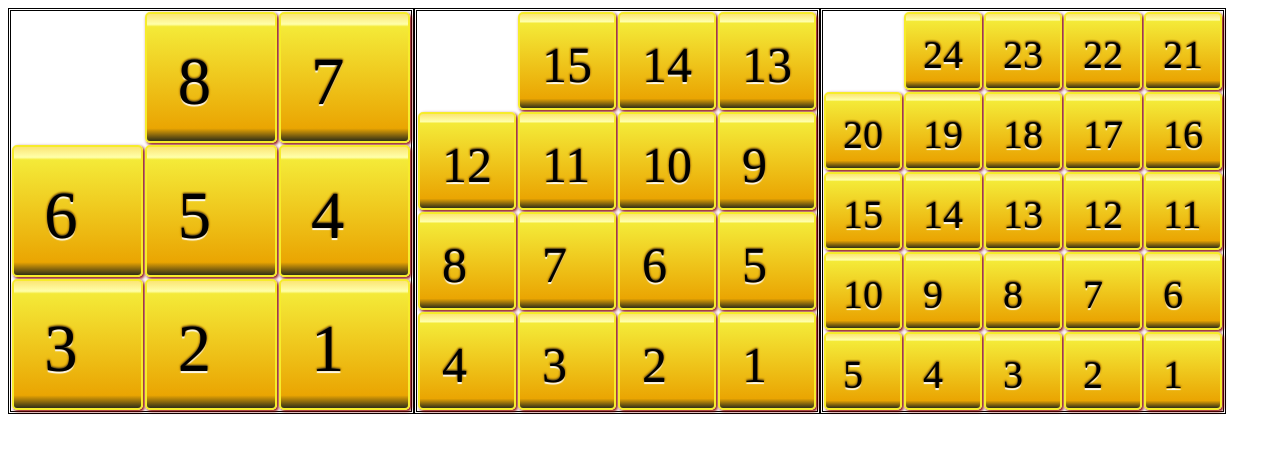
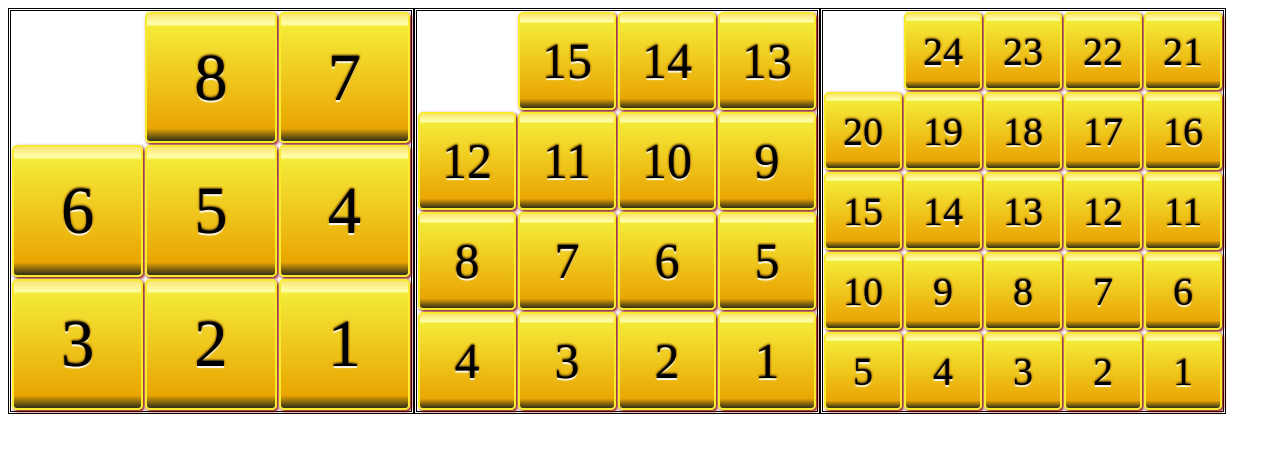
Before and after one commit to brabadan/brabadan.github.io, a PHP site: page /pyatnashki/pyatnashki.html in a window 1280 px wide. Shown: the top 453 px of the page. Run offline with PHP 8.4, Linux system fonts and the light colour scheme.

Commit message:
Pyatnashki: fix style

```diff
--- a/pyatnashki/test.css
+++ b/pyatnashki/test.css
@@ -3,6 +3,7 @@ body {
 }
 
 .fishka {
+    display: flex;
     margin: 1px 1px 1px 1px;
     position: absolute;
     text-align: center;
@@ -27,10 +28,8 @@ body {
 }
 
 .fishka span {
-    top: calc(50% - 0.5em);
-    left: calc(50% - 0.5em);
+    margin: auto;
     font-size: large;
     color: black;
     text-shadow: 0px -1px 2px #3A3522, -1px -1px 2px #EAA502, 1px -1px 2px #EAA502, 0px 2px 1px white;
-    position: absolute;
 }
```
